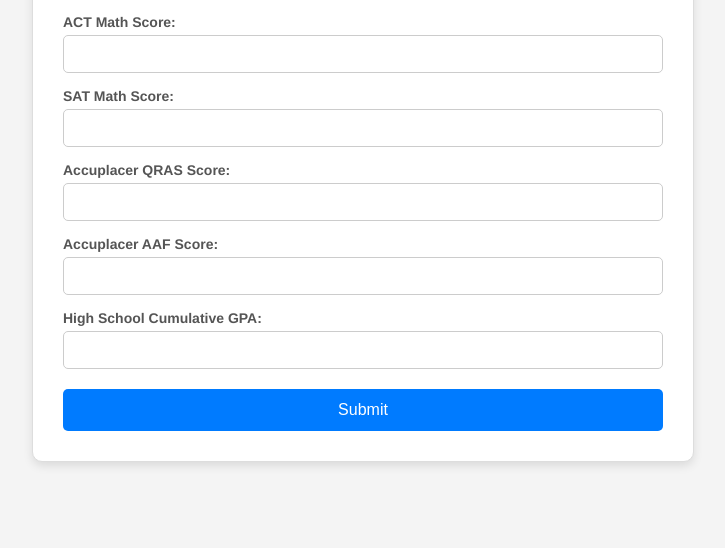
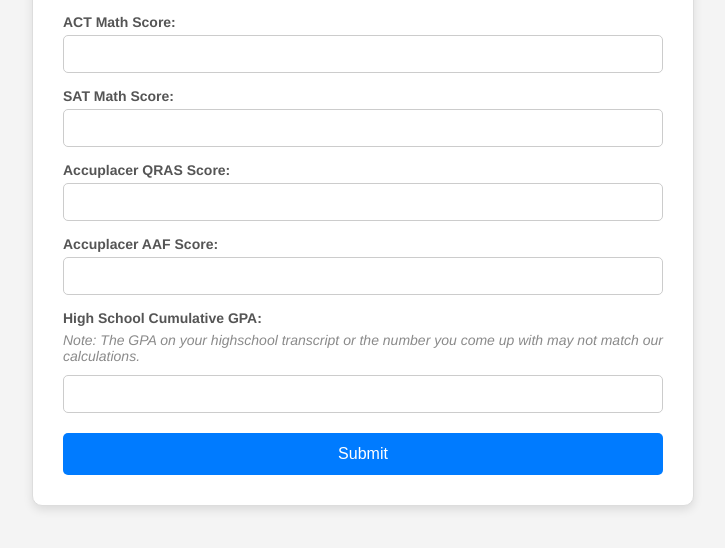
Before and after one commit to Shuffle10/MathPlacement, a plain HTML site: page index.html in a window 1280 px wide. Shown: the part 146-694 px from the top of the page, without its empty margins (277-1002 px from the left). Drawn offline with Linux system fonts and the light colour scheme.

Commit message:
Field info

```diff
--- a/index.html
+++ b/index.html
@@ -19,6 +19,7 @@
             <label for="accuplacer-aaf">Accuplacer AAF Score:</label>
             <input type="number" id="accuplacer-aaf" name="accuplacer-aaf" min="200" max="300">
             <label for="gpa">High School Cumulative GPA:</label>
+            <p class="field-info">Note: The GPA on your highschool transcript or the number you come up with may not match our calculations.</p>
             <input type="number" step="0.01" id="gpa" name="gpa" min="0" max="4">
             <button type="button" onclick="calculatePlacement()">Submit</button>
         </form>
--- a/script.js
+++ b/script.js
@@ -18,7 +18,7 @@ function calculatePlacement() {
             } else if (actMath >= 24 && actMath <= 25) {
                 result = 'MATH 101, MATH 102, or Eligible for MATH 101 Credit Exam. Passing the 101 redit exam will place you in Pre-Calculus.';
             } else if (actMath >= 26) {
-                result = 'Credit granted MATH 101 and eligible to take in MATH 112, MATH 125, MATH 130, MATH 240 (Pre-Calculus), or STAT 200.';
+                result = 'Credit granted MATH 101 and eligible to in MATH 112, MATH 125, MATH 130, MATH 240 (Pre-Calculus), or STAT 200.';
             }
         } else if (satMath) {
             if (satMath < 510) {
@@ -30,7 +30,7 @@ function calculatePlacement() {
             } else if (satMath >= 580 && satMath <= 600) {
                 result = 'MATH 101, MATH 102, or Eligible for MATH 101 Credit Exam.  Passing the 101 redit exam will place you in Pre-Calculus.';
             } else if (satMath >= 610) {
-                result = 'Credit granted MATH 101 and eligible to take in MATH 112, MATH 125, MATH 130, MATH 240 (Pre-Calculus), or STAT 200.';
+                result = 'Credit granted MATH 101 and eligible to in MATH 112, MATH 125, MATH 130, MATH 240 (Pre-Calculus), or STAT 200.';
             }
         } else if (accuplacerQras) {
             if (accuplacerQras >= 200 && accuplacerQras <= 262) {
--- a/style.css
+++ b/style.css
@@ -75,6 +75,13 @@ button:hover {
     display: none;
 }
 
+.field-info{
+    font-size: 14px;
+    color: #8a8a8a;
+    font-style: italic;
+    margin: 6px auto;
+}
+
 
 @media (max-width: 768px) {
     .container {
```
